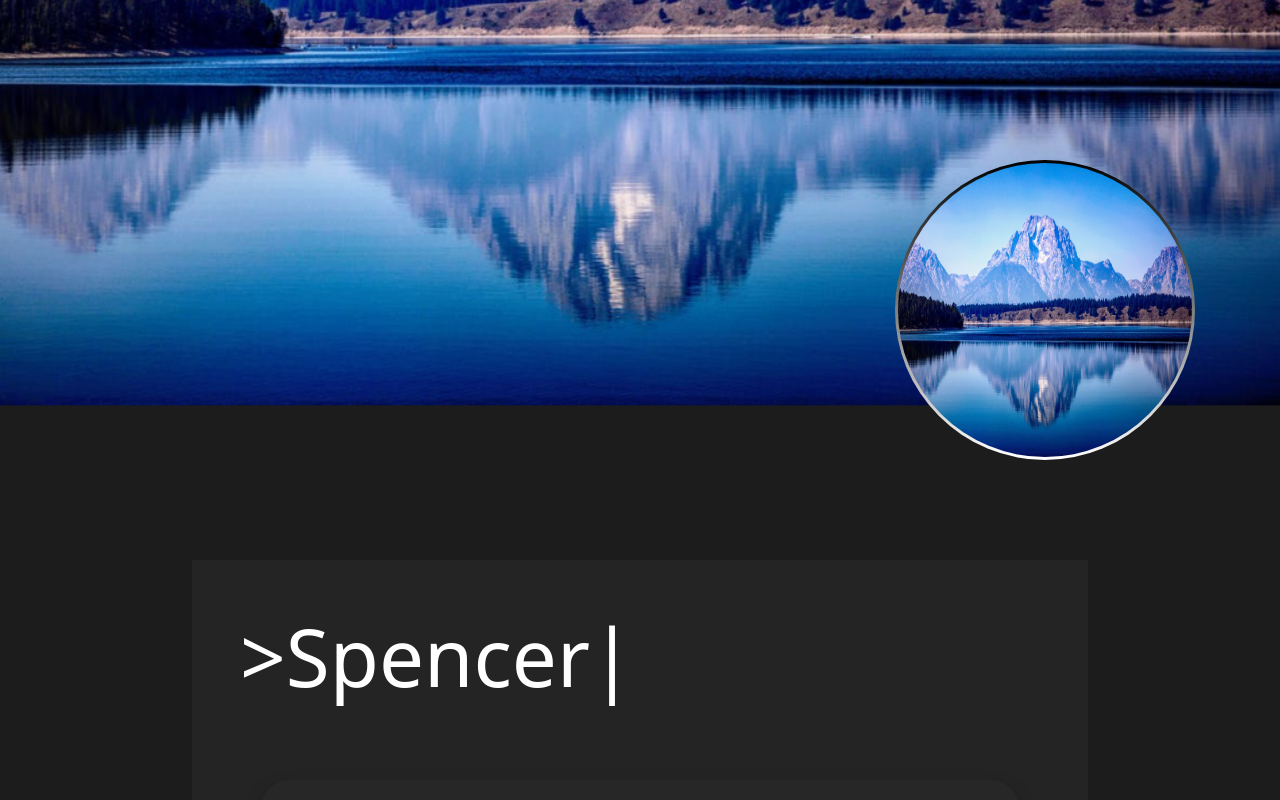
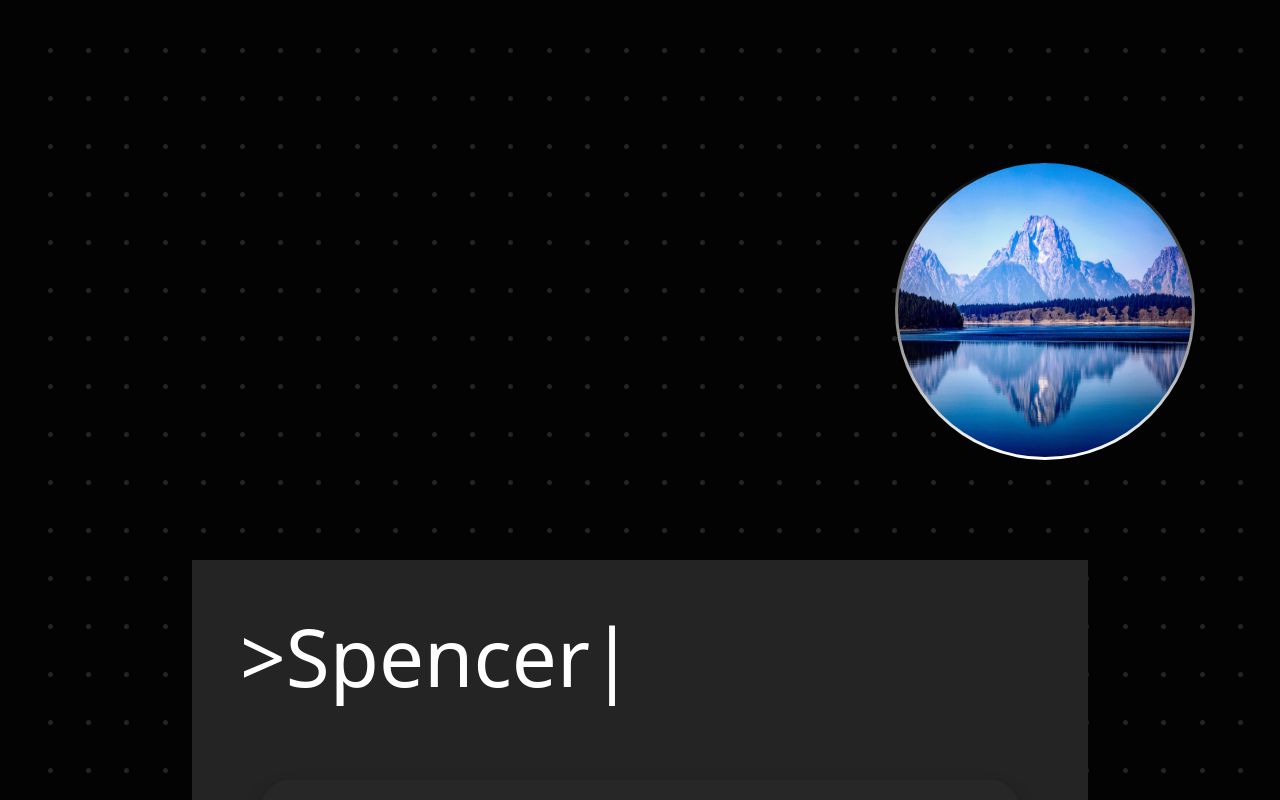
Before and after one commit to SpencerHitchcock05/portfolio_website, a React (Vite) app: page / in a window 1280 px wide. Shown: the top 800 px of the page. Built offline with nearby package versions, Linux system fonts and the light colour scheme.

Commit message:
done working background animation

```diff
--- a/src/App.css
+++ b/src/App.css
@@ -1,6 +1,6 @@
 
 :root {
-  --main-bg-color : #1c1c1c;
+  --main-bg-color : #030303;
   --content-bg-color : #242424;
   --text-color: #ffffff;
 }
@@ -20,6 +20,31 @@ body {
 
 #head {
   z-index: 0;
+  background-color: red;
+}
+
+.dot-radius {
+  background-color: none;
+  width: 100px;
+  height: 100px;
+  /* margin: 100px; */
+  border-radius: 300px;
+
+  display: flex;
+  justify-content: center;
+  align-items: center;
+
+  position: absolute;
+
+  /* border: 1px solid white; */
+}
+
+.dot {
+  background-color: #242424;
+  width: 5px;
+  height: 5px;
+  border-radius: 1000px;
+  transition: .5s ease-out;
 }
 
 #head-img {
--- /dev/null
+++ b/src/Dot.jsx
@@ -0,0 +1,59 @@
+import { useEffect, useRef, useState } from "react"
+
+
+
+
+
+function Dot(props) {
+
+    const radius = useRef();
+    const dot = useRef();
+    const [dotCoords, setDotCoords] = useState([0,0]);
+
+    const data = props.data
+
+    useEffect(() => {
+
+        let cur = radius.current
+
+        window.addEventListener("mousemove", (e) => {
+                const rect = cur.getBoundingClientRect();
+                const mouseX = e.clientX - rect.left - 50;
+                const mouseY = e.clientY - rect.top - 50;
+                const mouseDistance = Math.sqrt(Math.pow(mouseX, 2) + Math.pow(mouseY, 2));
+                if (mouseDistance < 150) {
+
+
+
+
+
+                    // console.log(Math.sin(mouseDistance))
+
+
+
+                    setDotCoords([mouseX * -1, mouseY * -1]);
+
+                    // setDotCoords([(50 - Math.abs(mouseX)) * (mouseX / Math.abs(mouseX) * -1), (50 - Math.abs(mouseY)) * (mouseY / Math.abs(mouseY) * -1)]);
+
+                } else {
+                    setDotCoords([0,0])
+
+                }
+
+            })
+
+
+    }, [])
+
+
+    return (
+        <>
+            <div ref={radius} style={{left: `${data.x}vw`, top: `${data.y}vh`}} className="dot-radius">
+                <div ref={dot} style={{transform: `translate(${dotCoords[0]}px, ${dotCoords[1]}px)`}} className="dot"></div>
+            </div>
+        </>
+    )
+}
+
+
+export default Dot
--- a/src/Head.jsx
+++ b/src/Head.jsx
@@ -1,4 +1,5 @@
 import { useEffect, useState, useRef } from "react"
+import Dot from "./Dot.jsx"
 
 
 function Head() {
@@ -17,10 +18,19 @@ function Head() {
         }
     }, [])
 
+    const nums = []
+
+    for (let i = 0; i < 512; i++) {
+        nums.push(i);
+    }
+
     return (
         <>
             <div  id="head" className="position-absolute justify-content-center">
-                <img style={{transform: `translate(0px, ${(winScrollY / 30) - 50}%)`}} ref={headImg} id="head-img" src="../img/headImg.png" alt="head image" />
+                {/* <img style={{transform: `translate(0px, ${(winScrollY / 30) - 50}%)`}} ref={headImg} id="head-img" src="../img/headImg.png" alt="head image" /> */}
+                {nums.map((data) => {
+                    return <Dot key={data} data={{x: (data % 32) * 3, y: Math.floor(data / 32) * 6}}/>
+                })}
             </div>
         </>
     )
```
